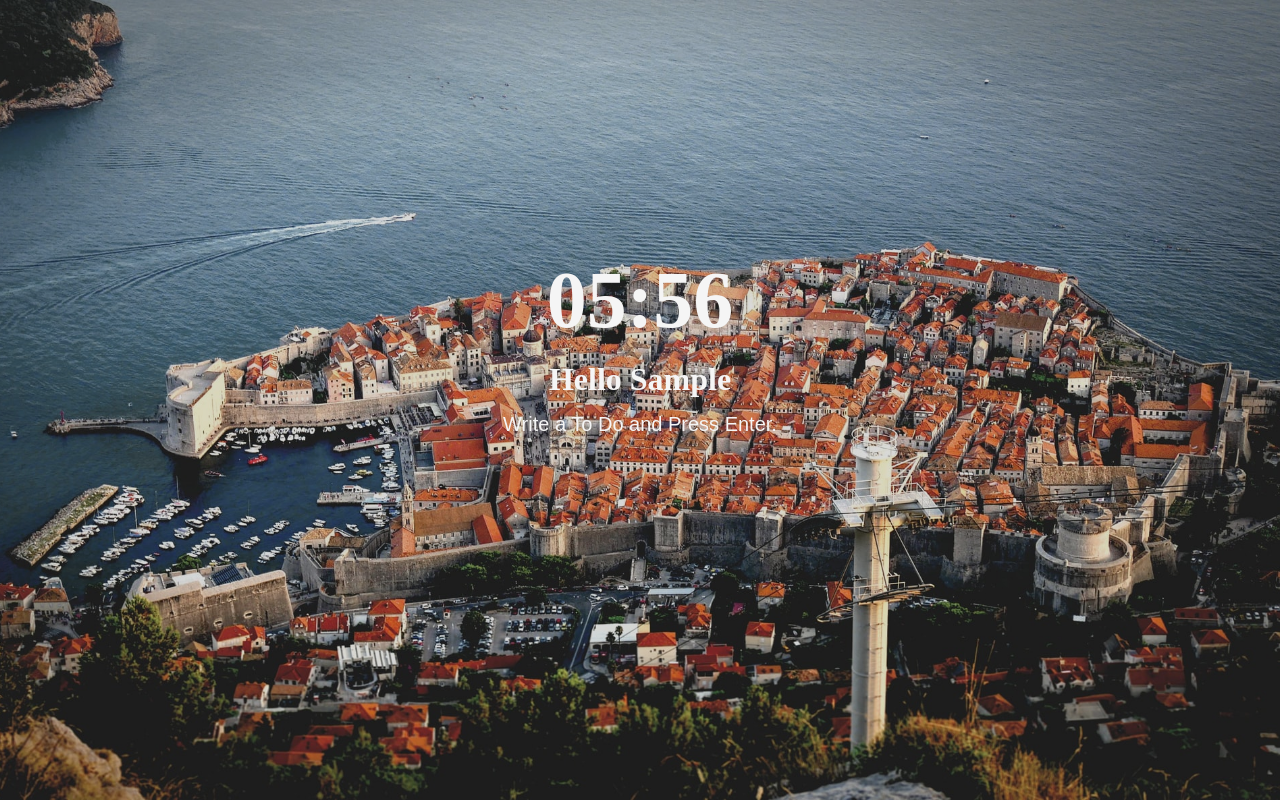
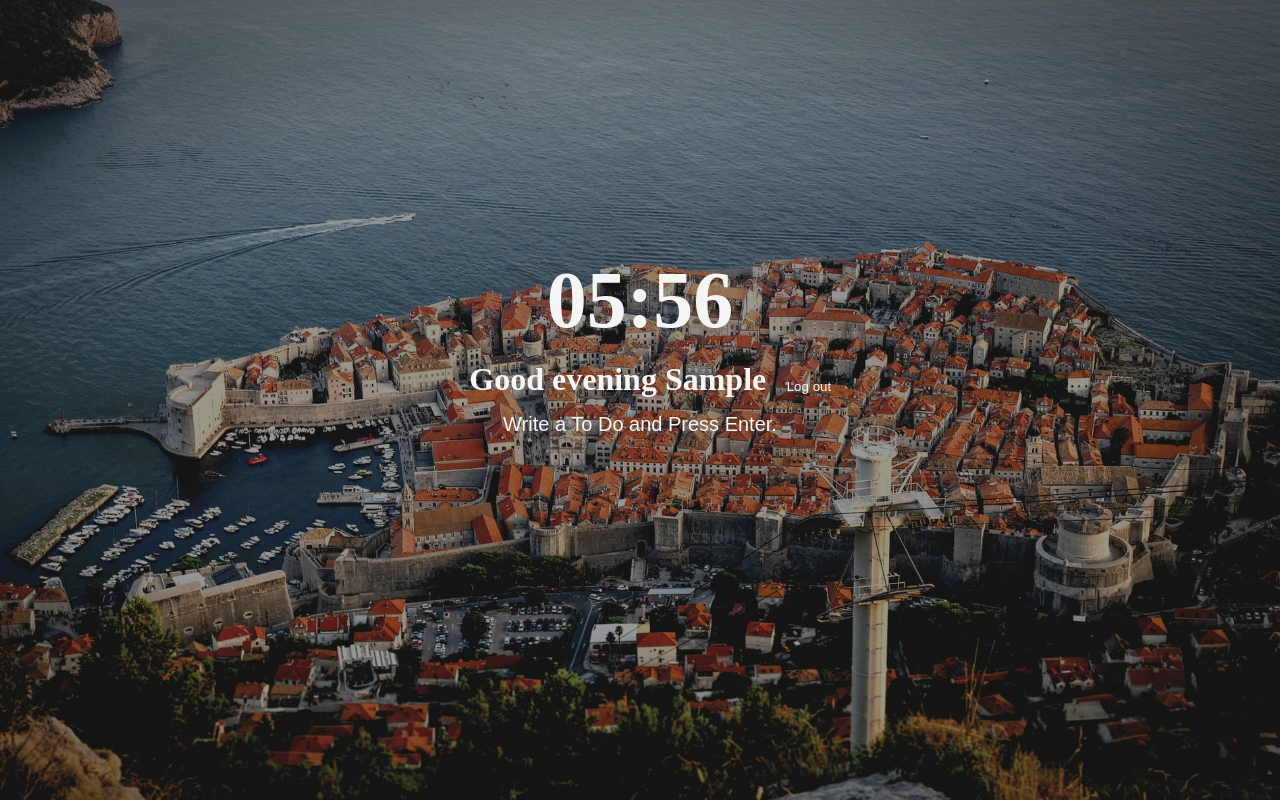
Before and after one commit to hizz1008/hizz1008-javascript-app, a plain HTML site: page index.html in a window 1280 px wide. Both pictures are taken after typing "Sample" into the empty fields and a click on the button "Log In". Drawn offline with Linux system fonts and the light colour scheme; a web font is replaced by a local one.

Commit message:
log out 기능 생성, 시간에 따른 인사 수정

```diff
--- a/css/style.css
+++ b/css/style.css
@@ -51,7 +51,8 @@ button {
 .temperature,
 .name,
 .todo-input,
-#login-btn {
+#login-btn,
+#loginout-btn {
   color: whitesmoke;
 }
 .login-input,
@@ -76,7 +77,7 @@ button {
 
   z-index: -1;
 
-  filter: brightness(85%);
+  filter: brightness(60%);
 }
 
 body {
@@ -100,6 +101,16 @@ body {
   font-size: 80px;
 
   border-radius: 10px;
+}
+#greeting {
+  white-space: nowrap;
+}
+#logout-form {
+  display: flex;
+}
+#loginout-btn {
+  white-space: nowrap;
+  margin-left: 6%;
 }
 #todo-list {
   text-align: start;
--- a/index.html
+++ b/index.html
@@ -29,7 +29,11 @@
       />
       <button id="login-btn">Log In</button>
     </form>
-    <h1 id="greeting" class="hidden"></h1>
+
+    <form id="logout-form">
+      <h1 id="greeting" class="hidden"></h1>
+      <button id="loginout-btn" class="hidden">Log out</button>
+    </form>
     <form id="todo-form">
       <input
         class="todo-input"
--- a/js/greetings.js
+++ b/js/greetings.js
@@ -1,6 +1,8 @@
 const loginForm = document.querySelector("#login-form");
+const logoutForm = document.querySelector("#logout-form");
 const loginInput = document.querySelector("#login-form input");
 const greeting = document.querySelector("#greeting");
+const logoutBtn = document.querySelector("#loginout-btn");
 const HIDDEN_CLASSNAME = "hidden";
 const USERNAME_KEY = "username";
 
@@ -11,10 +13,25 @@ function onLoginSubmit(e) {
   localStorage.setItem(USERNAME_KEY, username);
   paintGreetings(username);
 }
-
+function onLogoutSubmit(e) {
+  e.preventDefault();
+  loginForm.classList.remove(HIDDEN_CLASSNAME);
+  localStorage.removeItem(USERNAME_KEY);
+  logoutBtn.classList.add(HIDDEN_CLASSNAME);
+  greeting.classList.add(HIDDEN_CLASSNAME);
+}
 function paintGreetings(username) {
-  greeting.innerText = `Hello ${username}`;
+  const date = new Date();
+  const houre = date.getHours();
+  if (houre >= 6 && houre < 11) {
+    greeting.innerText = `Good morning ${username}`;
+  } else if (houre >= 12 && houre < 16) {
+    greeting.innerText = `Good afternoon ${username}`;
+  } else {
+    greeting.innerText = `Good evening ${username}`;
+  }
   greeting.classList.remove(HIDDEN_CLASSNAME);
+  logoutBtn.classList.remove(HIDDEN_CLASSNAME);
 }
 
 const savedUsername = localStorage.getItem(USERNAME_KEY);
@@ -25,3 +42,4 @@ if (savedUsername === null) {
 } else {
   paintGreetings(savedUsername);
 }
+logoutForm.addEventListener("click", onLogoutSubmit);
```
